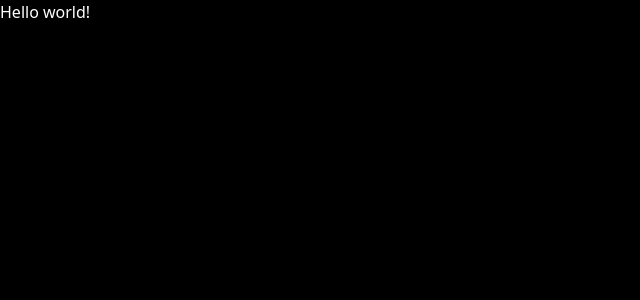
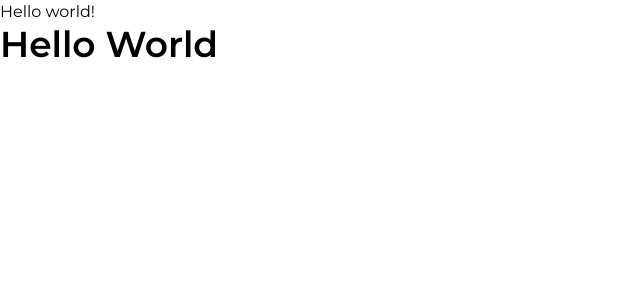
Before and after one commit to mthszr/NLW_connect, a Next.js app: page / in a window 1280 px wide. Shown: the top 300 px of the page, without its empty margins (0-640 px from the left). Built offline with nearby package versions, Linux system fonts and the light colour scheme.

Commit message:
add custom theme colors and fonts to global styles

```diff
--- a/src/app/globals.css
+++ b/src/app/globals.css
@@ -1 +1,22 @@
 @import "tailwindcss";
+
+@theme{
+    --color-*: initial;
+
+    --color-blue: #6F9DE2;
+    --color-purple: #9871F3;
+    --color-danger: #F05D6C;
+
+    --color-gray-100: #DAE4F2;
+    --color-gray-200: #C8D0DA;
+    --color-gray-300: #95A1B1;
+    --color-gray-400: #6F7D90;
+    --color-gray-500: #2A313C;
+    --color-gray-600: #21252C;
+    --color-gray-700: #191D24;
+    --color-gray-800: #13161B;
+    --color-gray-900: #0F1216;
+
+    --font-heading: var(--font-oxanium);
+    --font-sans: var(--font-montserrat);
+}
--- a/src/app/layout.tsx
+++ b/src/app/layout.tsx
@@ -1,11 +1,23 @@
 import './globals.css'
 
 import type { Metadata } from "next";
+import { Montserrat, Oxanium } from 'next/font/google'
 
 export const metadata: Metadata = {
-  title: "Create Next App",
-  description: "Generated by create next app",
+  title: "devstage",
 };
+
+const oxanium = Oxanium({
+  weight: ['500', '600'],
+  subsets: ['latin'],
+  variable: '--font-oxanium',
+})
+
+const montserrat = Montserrat({
+  weight: ['400', '600'],
+  subsets: ['latin'],
+  variable: '--font-montserrat',
+})
 
 export default function RootLayout({
   children,
@@ -13,7 +25,7 @@
   children: React.ReactNode;
 }>) {
   return (
-    <html lang="en">
+    <html lang="en" className={`${oxanium.variable} ${montserrat.variable}`}>
       <body className="bg-black text-white">
         {children}
       </body>
--- a/src/app/page.tsx
+++ b/src/app/page.tsx
@@ -2,6 +2,8 @@
   return (
     <main>
       <div>Hello world!</div>
+
+      <h1 className="text-4xl font-semibold font-oxanium">Hello World</h1>
     </main>
   );
 }
```
